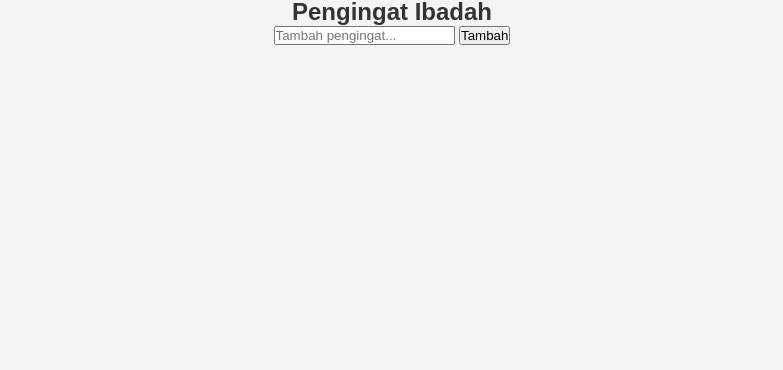
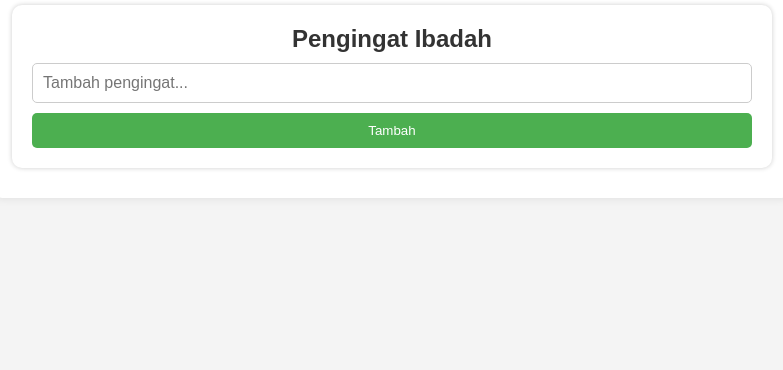
Before and after one commit to england41/websitepribadi, a plain HTML site: page index.html in a window 1280 px wide. Shown: the part 430-800 px from the top of the page, without its empty margins (248-1031 px from the left). Drawn offline with Linux system fonts and the light colour scheme.

Commit message:
Update styles.css

```diff
--- a/styles.css
+++ b/styles.css
@@ -17,3 +17,46 @@ body {
     overflow: hidden;
     text-align: center;
 }
+
+.container {
+    width: 90%;
+    max-width: 800px;
+    background: white;
+    padding: 20px;
+    border-radius: 10px;
+    box-shadow: 0px 0px 10px rgba(0, 0, 0, 0.1);
+    overflow-y: auto;
+    max-height: 90vh;
+}
+
+.card {
+    background: #ffffff;
+    padding: 20px;
+    margin: 10px 0;
+    border-radius: 10px;
+    box-shadow: 0px 0px 5px rgba(0, 0, 0, 0.2);
+}
+
+button {
+    background-color: #4CAF50;
+    color: white;
+    border: none;
+    padding: 10px;
+    cursor: pointer;
+    margin-top: 10px;
+    border-radius: 5px;
+    width: 100%;
+}
+
+button:hover {
+    background-color: #45a049;
+}
+
+textarea, input {
+    width: 100%;
+    padding: 10px;
+    margin-top: 10px;
+    border: 1px solid #ccc;
+    border-radius: 5px;
+    font-size: 16px;
+}
```
